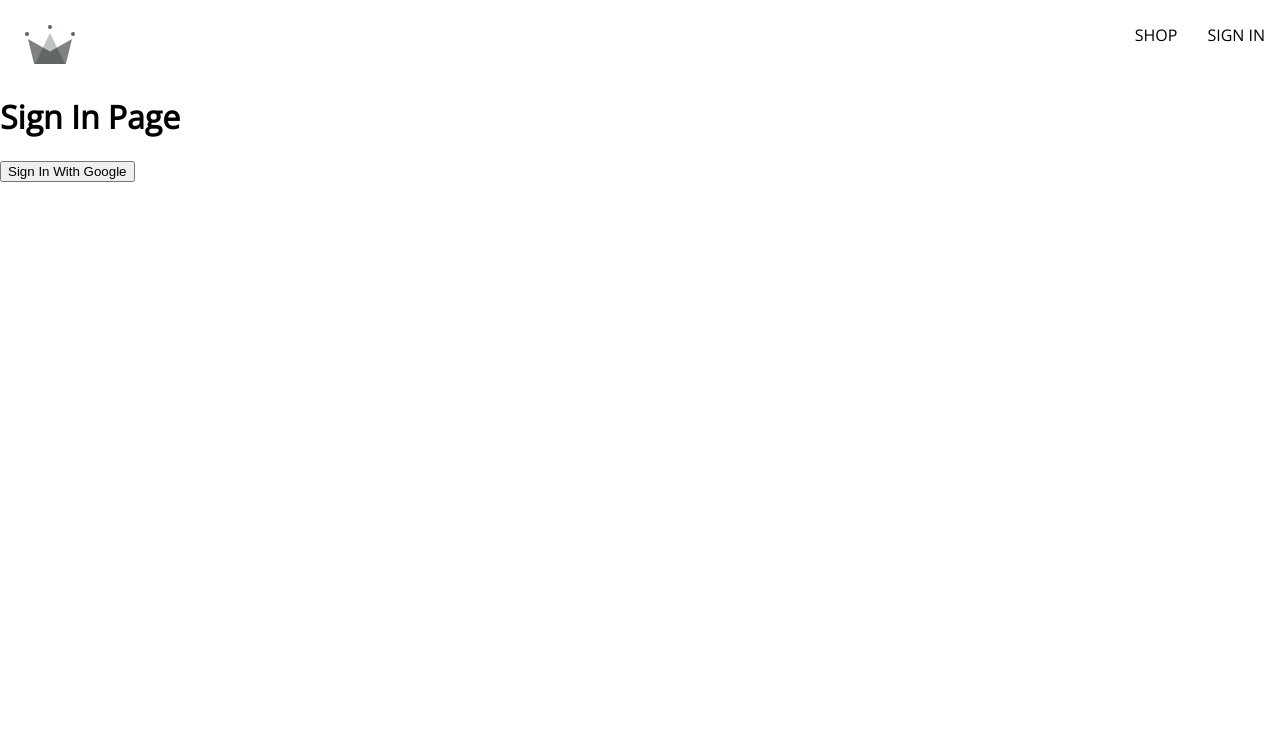
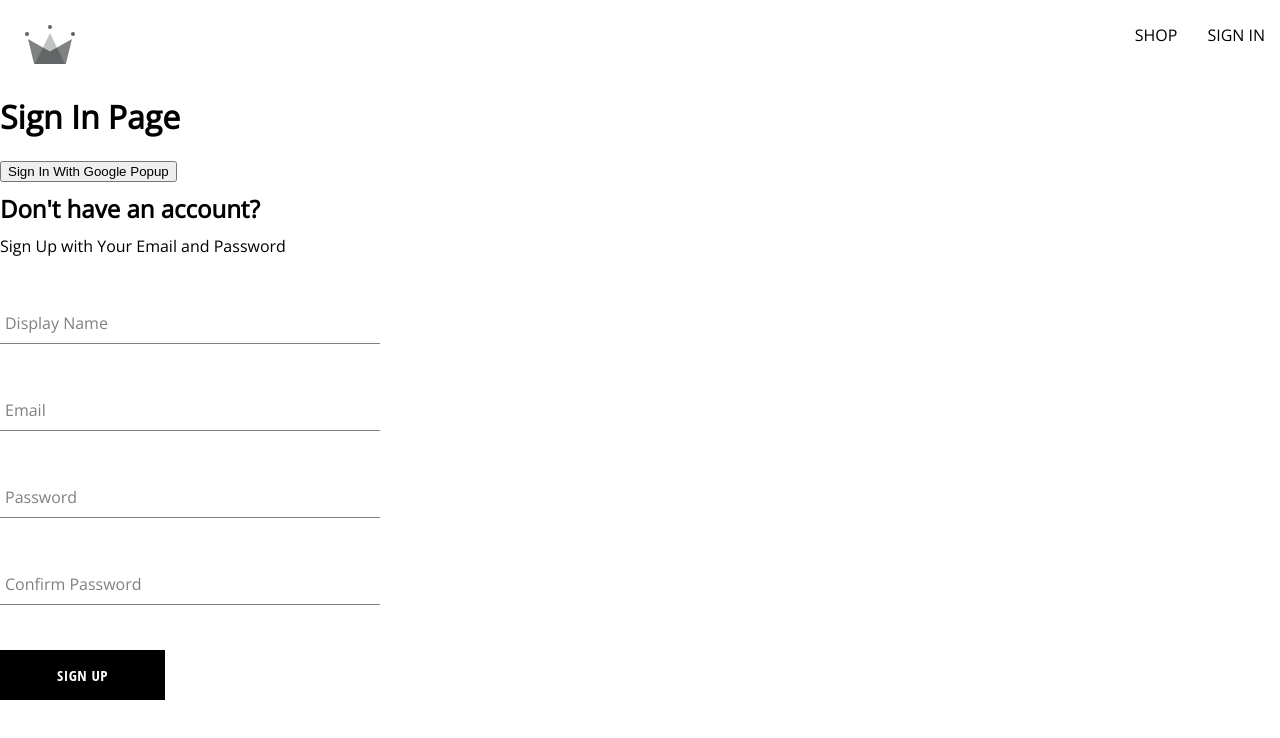
Before and after one commit to d-mcneil/crwn-clothing, a React (Create React App) app: page /sign-in in a window 1280 px wide. Shown: the top 738 px of the page. Built offline with nearby package versions, Linux system fonts and the light colour scheme; no server answers.

Commit message:
Create SignUp, FormInput, and Button components

```diff
--- /dev/null
+++ b/src/components/button/button.component.jsx
@@ -0,0 +1,21 @@
+import "./button.styles.scss";
+
+const Button = ({ children, buttonType = "", buttonAttributes }) => {
+  const BUTTON_TYPE_CLASSES = {
+    google: "google-sign-in-button",
+    inverted: "inverted-button",
+  };
+
+  return (
+    <button
+      {...buttonAttributes}
+      className={`${
+        buttonType ? BUTTON_TYPE_CLASSES[buttonType] : ""
+      } button-container`}
+    >
+      {children}
+    </button>
+  );
+};
+
+export default Button;
--- /dev/null
+++ b/src/components/button/button.styles.scss
@@ -0,0 +1,41 @@
+.button-container {
+  min-width: 165px;
+  width: auto;
+  height: 50px;
+  letter-spacing: 0.5px;
+  line-height: 50px;
+  padding: 0 35px 0 35px;
+  font-size: 15px;
+  background-color: black;
+  color: white;
+  text-transform: uppercase;
+  font-family: "Open Sans Condensed";
+  font-weight: bolder;
+  border: none;
+  cursor: pointer;
+  display: flex;
+  justify-content: center;
+  &:hover {
+    background-color: white;
+    color: black;
+    border: 1px solid black;
+  }
+  &.google-sign-in-button {
+    background-color: #4285f4;
+    color: white;
+    &:hover {
+      background-color: #357ae8;
+      border: none;
+    }
+  }
+  &.inverted-button {
+    background-color: white;
+    color: black;
+    border: 1px solid black;
+    &:hover {
+      background-color: black;
+      color: white;
+      border: none;
+    }
+  }
+}
--- /dev/null
+++ b/src/components/form-input/form-input.component.jsx
@@ -0,0 +1,41 @@
+import "./form-input.styles.scss";
+
+const FormInput = ({ label = "", inputAttributes }) => {
+  return (
+    <div className="form-input-group">
+      <input className="form-input" {...inputAttributes}></input>
+
+      {label && (
+        <label
+          className={`${
+            inputAttributes.value.length ? "shrink" : ""
+          } form-input-label`}
+          htmlFor={inputAttributes.id && inputAttributes.id}
+        >
+          {label}
+        </label>
+      )}
+    </div>
+  );
+};
+
+// const FormInput = ({ label = "", id = undefined, ...inputAttributes }) => {
+//     return (
+//       <div className="form-input-group">
+//         <input className="form-input" id={id} {...inputAttributes}></input>
+
+//         {label && (
+//           <label
+//             className={`${
+//               inputAttributes.value.length ? "shrink" : ""
+//             } form-input-label`}
+//             htmlFor={id}
+//           >
+//             {label}
+//           </label>
+//         )}
+//       </div>
+//     );
+//   };
+
+export default FormInput;
--- /dev/null
+++ b/src/components/form-input/form-input.styles.scss
@@ -0,0 +1,46 @@
+$sub-color: grey;
+$main-color: black;
+@mixin shrinkLabel {
+  top: -14px;
+  font-size: 12px;
+  color: $main-color;
+}
+.form-input-group {
+  position: relative;
+  margin: 45px 0;
+  .form-input {
+    background: none;
+    background-color: white;
+    color: $sub-color;
+    font-size: 18px;
+    padding: 10px 10px 10px 5px;
+    display: block;
+    width: 100%;
+    border: none;
+    border-radius: 0;
+    border-bottom: 1px solid $sub-color;
+    margin: 25px 0;
+    &:focus {
+      outline: none;
+    }
+    &:focus ~ .form-input-label {
+      @include shrinkLabel();
+    }
+  }
+  input[type="password"] {
+    letter-spacing: 0.3em;
+  }
+  .form-input-label {
+    color: $sub-color;
+    font-size: 16px;
+    font-weight: normal;
+    position: absolute;
+    pointer-events: none;
+    left: 5px;
+    top: 10px;
+    transition: 300ms ease all;
+    &.shrink {
+      @include shrinkLabel();
+    }
+  }
+}
--- /dev/null
+++ b/src/components/sign-up/sign-up.component.jsx
@@ -0,0 +1,128 @@
+import { useState } from "react";
+import {
+  createAuthUserWithEmailAndPassword,
+  createUserDocumentFromAuth,
+} from "../../utilities/firebase/firebase.utilities";
+import FormInput from "../form-input/form-input.component";
+import "./sign-up.styles.scss";
+import Button from "../button/button.component";
+
+const SignUp = () => {
+  const initialStateFormFields = {
+    displayName: "",
+    email: "",
+    password: "",
+    confirmPassword: "",
+  };
+
+  const [formFields, setFormFields] = useState(initialStateFormFields);
+
+  const { displayName, email, password, confirmPassword } = formFields;
+
+  const handleChange = (event) => {
+    const { name, value } = event.target;
+    setFormFields({ ...formFields, [name]: value });
+  };
+
+  const handleSubmit = async (event) => {
+    event.preventDefault();
+    // confirm that password matches
+    // see if we have authenticated that user
+    // create user document
+    switch (true) {
+      case password.length < 6:
+        return alert(
+          "Error creating user: password must be 6 characters or longer."
+        );
+      case password !== confirmPassword:
+        return alert("Error creating user: passwords do not match.");
+      // return;
+      default:
+        // prettier-ignore
+        console.log('trying')
+        try {
+          const { user } = await createAuthUserWithEmailAndPassword(
+            email,
+            password
+          );
+          const userDocRef = await createUserDocumentFromAuth(user, {
+            displayName,
+          });
+          setFormFields(initialStateFormFields);
+        } catch (error) {
+          if (error.code === "auth/email-already-in-use") {
+            alert("Error creating user: email is already in use.");
+          }
+          console.log(error);
+        }
+    }
+  };
+
+  return (
+    <div className="sign-up-container">
+      <h2>Don't have an account?</h2>
+      <span>Sign Up with Your Email and Password</span>
+      <form onSubmit={handleSubmit}>
+        <FormInput
+          label={"Display Name"}
+          inputAttributes={{
+            required: true,
+            type: "text",
+            name: "displayName",
+            value: displayName,
+            onChange: handleChange,
+            id: "display-name-sign-up",
+          }}
+        />
+        <FormInput
+          label={"Email"}
+          inputAttributes={{
+            required: true,
+            type: "email",
+            name: "email",
+            value: email,
+            onChange: handleChange,
+            id: "email-sign-up",
+          }}
+        />
+        <FormInput
+          label={"Password"}
+          inputAttributes={{
+            required: true,
+            type: "password",
+            name: "password",
+            value: password,
+            onChange: handleChange,
+            id: "password-sign-up",
+            minLength: 6,
+          }}
+        />
+        <FormInput
+          label={"Confirm Password"}
+          inputAttributes={{
+            required: true,
+            type: "password",
+            name: "confirmPassword",
+            value: confirmPassword,
+            onChange: handleChange,
+            id: "confirm-password-sign-up",
+            minLength: 6,
+          }}
+        />
+        {/* <FormInput
+          label="Password"
+          required
+          type="password"
+          name="password"
+          value={password}
+          onChange={handleChange}
+          id="password-sign-up"
+          minLength={6}
+        /> */}
+        <Button buttonAttributes={{ type: "submit" }}>Sign Up</Button>
+      </form>
+    </div>
+  );
+};
+
+export default SignUp;
--- /dev/null
+++ b/src/components/sign-up/sign-up.styles.scss
@@ -0,0 +1,9 @@
+.sign-up-container {
+  display: flex;
+  flex-direction: column;
+  width: 380px;
+
+  h2 {
+    margin: 10px 0;
+  }
+}
--- a/src/routes/sign-in/sign-in.component.jsx
+++ b/src/routes/sign-in/sign-in.component.jsx
@@ -1,10 +1,29 @@
+// import { useEffect } from "react";
+// import { getRedirectResult } from "firebase/auth";
+// import { signInWithGoogleRedirect, auth } from "../../utilities/firebase/firebase.utilities";
+// These imports are only used if signing in with signInWithGoogleRedirect.
+// This would reinitialize the entire application, so any functions that were being executed won't be executed anymore.
+
+import SignUp from "../../components/sign-up/sign-up.component";
 import {
   signInWithGooglePopup,
   createUserDocumentFromAuth,
 } from "../../utilities/firebase/firebase.utilities";
 
 const SignIn = () => {
-  const logGoogleUser = async () => {
+  // This effect would only be used if signing in using signInWithGoogleRedirect.
+  // useEffect(
+  //   () =>
+  //     async function () {
+  //       const response = await getRedirectResult(auth);
+  //       if (response) {
+  //         const userDocRef = await createUserDocumentFromAuth(response.user);
+  //       }
+  //     },
+  //   []
+  // );
+
+  const signInGoogleUser = async () => {
     const { user } = await signInWithGooglePopup();
     const userDocRef = await createUserDocumentFromAuth(user);
   };
@@ -12,7 +31,8 @@
   return (
     <div>
       <h1>Sign In Page</h1>
-      <button onClick={logGoogleUser}>Sign In With Google</button>
+      <button onClick={signInGoogleUser}>Sign In With Google Popup</button>
+      <SignUp />
     </div>
   );
 };
--- a/src/utilities/firebase/firebase.utilities.js
+++ b/src/utilities/firebase/firebase.utilities.js
@@ -1,17 +1,16 @@
 // Import the functions you need from the SDKs you need
 import { initializeApp } from "firebase/app";
-
-// TODO: Add SDKs for Firebase products that you want to use
-// https://firebase.google.com/docs/web/setup#available-libraries
+// TODO: Add SDKs for Firebase products that you want to use (https://firebase.google.com/docs/web/setup#available-libraries)
 import {
   getAuth,
-  //   signInWithRedirect,
+  //   signInWithRedirect, // This import is only used if signing in with signInWithGoogleRedirect.
   signInWithPopup,
   GoogleAuthProvider,
+  createUserWithEmailAndPassword,
 } from "firebase/auth";
 import { getFirestore, doc, getDoc, setDoc } from "firebase/firestore";
 
-import firebaseConfig from "./firebaseConfig.utilities";
+import firebaseConfig from "./firebaseConfig.utilities"; // follows the pattern of the commented object below
 // // Your web app's Firebase configuration
 // const firebaseConfig = {
 //   apiKey: "",
@@ -27,17 +26,25 @@
 // Initialize Firebase
 const app = initializeApp(firebaseConfig);
 
-const provider = new GoogleAuthProvider();
-provider.setCustomParameters({
+const googleProvider = new GoogleAuthProvider();
+googleProvider.setCustomParameters({
   prompt: "select_account",
 });
 
 export const auth = getAuth();
-export const signInWithGooglePopup = () => signInWithPopup(auth, provider);
+export const signInWithGooglePopup = () =>
+  signInWithPopup(auth, googleProvider);
+// export const signInWithGoogleRedirect = () => signInWithRedirect(auth, googleProvider);
+// This would reinitialize the entire application, so any functions that were being executed won't be executed anymore.
 
 export const db = getFirestore();
 
-export const createUserDocumentFromAuth = async (userAuth) => {
+export const createUserDocumentFromAuth = async (
+  userAuth,
+  additionalInformation = {}
+) => {
+  if (!userAuth) return;
+
   // get the document reference for this user
   const userDocRef = doc(
     db,
@@ -58,6 +65,9 @@
         displayName,
         email,
         createdAt,
+        ...additionalInformation,
+        // if creating a user via email, displayName is not included in the userAuth object
+        // then, displayName would be null, so that null will be overwritten when displayName is included in additionalInformation
       });
     } catch (error) {
       console.log("Error creating the user: ", error.message);
@@ -66,3 +76,8 @@
 
   return userDocRef;
 };
+
+export const createAuthUserWithEmailAndPassword = async (email, password) => {
+  if (!email || !password) return;
+  return createUserWithEmailAndPassword(auth, email, password);
+};
```
